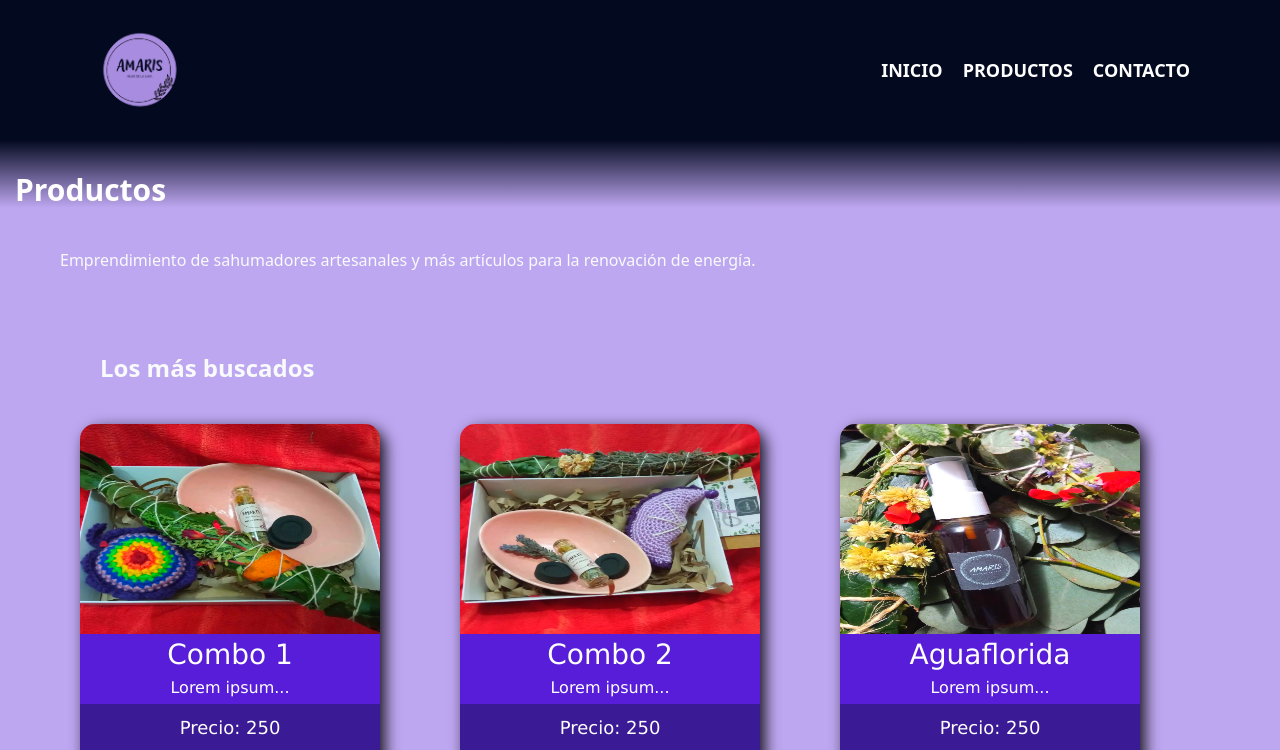
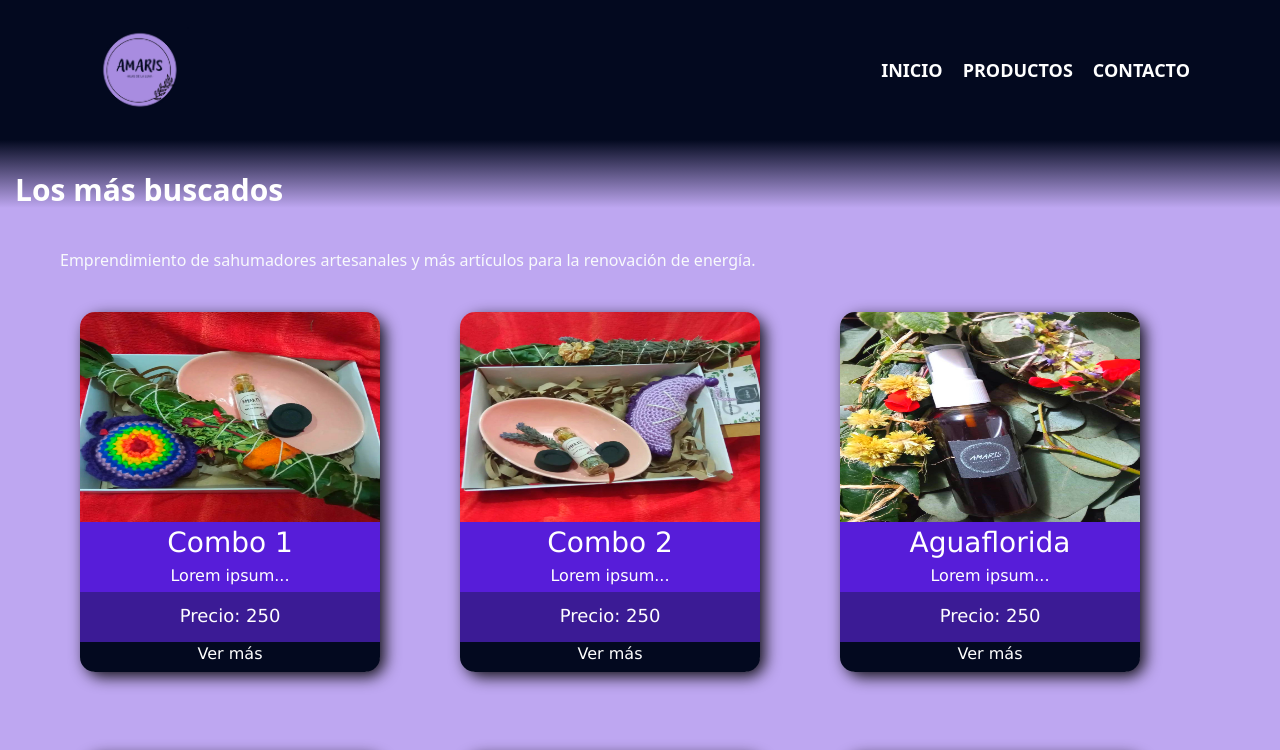
Before and after one commit to JoaoMora93/Proyecto_ReactJS_Joao_Moraes, a React (Vite) app in the folder tienda_reactJS_ JoaoM/: page / in a window 1280 px wide. Shown: the top 750 px of the page. Built offline with nearby package versions, Linux system fonts and the light colour scheme.

Commit message:
transition

```diff
--- a/tienda_reactJS_ JoaoM/src/components/ItemCard/ItemCard.scss
+++ b/tienda_reactJS_ JoaoM/src/components/ItemCard/ItemCard.scss
@@ -12,7 +12,8 @@
     text-align: center;
 
     &:hover {
-        transform: scale(1.15);
+        transform: scale(1.05);
+        transition: all 0.2s ease-out;
         box-shadow: 5px 5px 15px rgba($color: #000000, $alpha: 0.6);
     }
 
--- a/tienda_reactJS_ JoaoM/src/components/ItemList/ItemList.jsx
+++ b/tienda_reactJS_ JoaoM/src/components/ItemList/ItemList.jsx
@@ -6,14 +6,9 @@ const ItemList = ({productos}) => {
 
     return (
         <div>
-            <h1 className='item__title text-inherit font-bold text-3xl pt-8'>Productos</h1>
+            <h1 className='item__title text-inherit font-bold text-3xl pt-8'>Los más buscados</h1>
             <hr />
             <p className='ms-5 mt-10 mb-0 text-slate-50 font-sans hover:bg-violet-300 px-10'>Emprendimiento de sahumadores artesanales y más artículos para la renovación de energía.</p>
-            <h2 className="ms-20 mt-20 mb-0 text-slate-50 text-2xl px-5 font-bold">
-                Los más buscados
-            </h2>
-
-
 
             <section className="galeria">
                 <div className="galeria__item ms-10">
```
